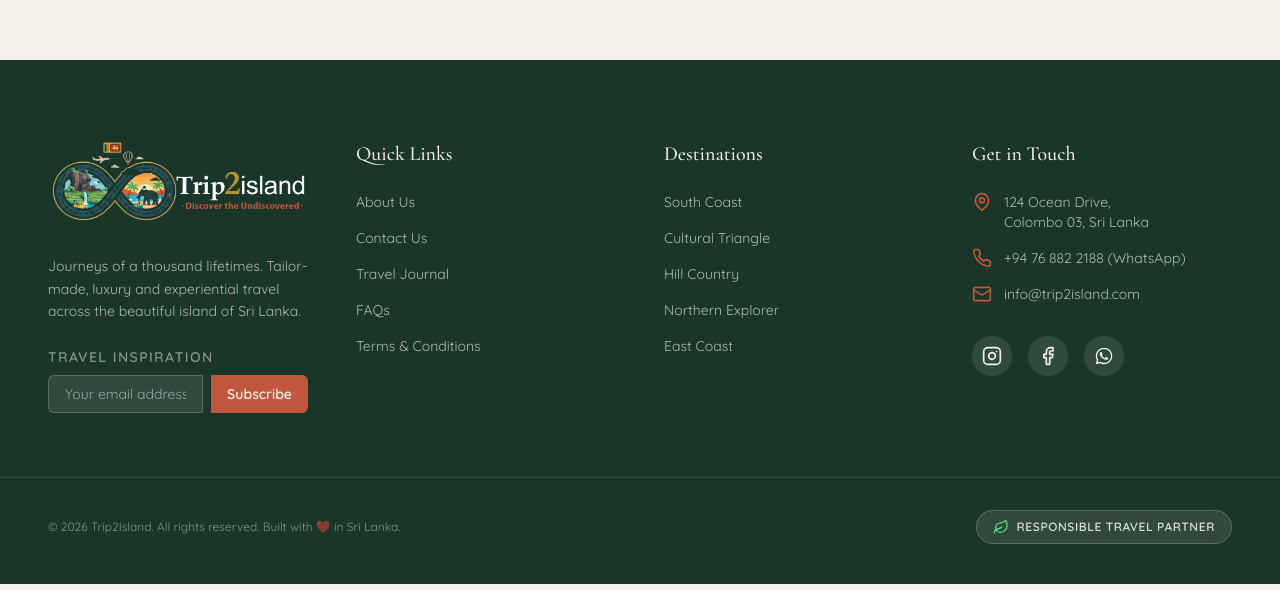
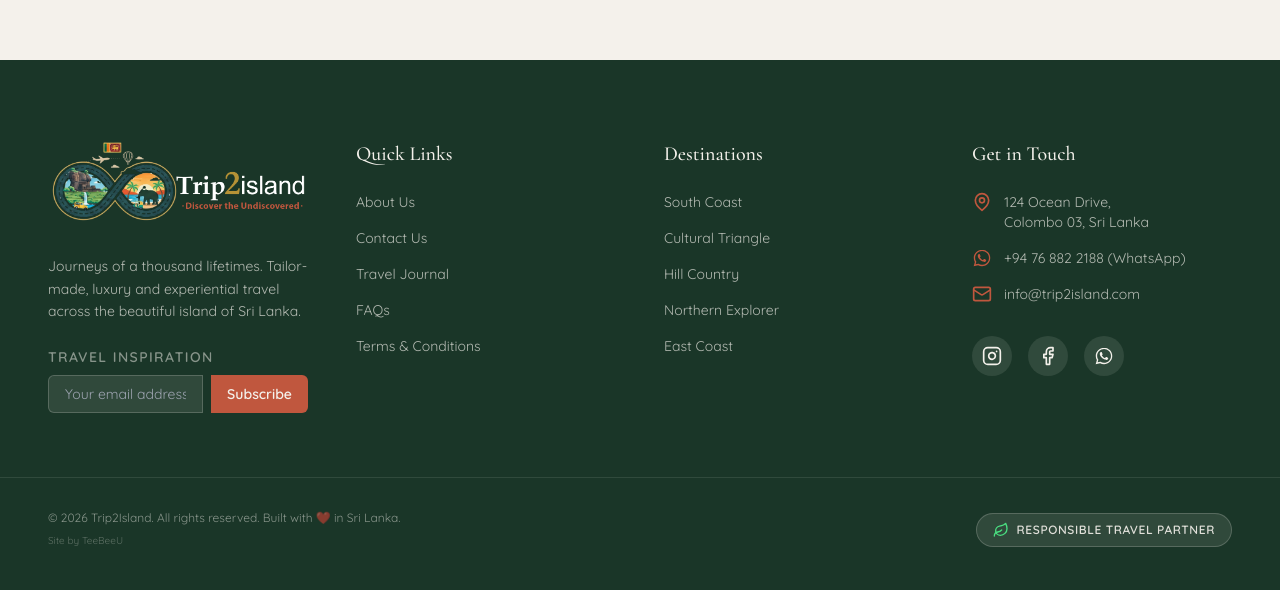
Before and after one commit to Aathif-M/trip-2-island, a React (Vite) app: page /trip-2-island/experiences in a window 1280 px wide. Shown: the part 10916-11506 px from the top of the page. Built offline with nearby package versions, Linux system fonts and the light colour scheme.

Commit message:
Update footer signature and add WhatsApp contact info

```diff
--- a/src/components/Layout/Footer.jsx
+++ b/src/components/Layout/Footer.jsx
@@ -55,8 +55,10 @@ export default function Footer() {
                         <p>124 Ocean Drive,<br />Colombo 03, Sri Lanka</p>
                     </div>
                     <div className="flex items-center gap-3 text-sand/70 text-sm">
-                        <Phone className="w-5 h-5 shrink-0 text-accent" />
-                        <a href="tel:+94768822188" className="hover:text-accent transition-colors">+94 76 882 2188 (WhatsApp)</a>
+                        <svg xmlns="http://www.w3.org/2000/svg" width="24" height="24" viewBox="0 0 24 24" fill="currentColor" stroke="none" className="w-5 h-5 shrink-0 text-accent">
+                            <path d="M12.01 2.014c-5.46 0-9.894 4.435-9.894 9.898 0 1.745.454 3.447 1.32 4.945L2 22l5.312-1.393a9.88 9.88 0 0 0 4.698 1.18h.004c5.46 0 9.89-4.437 9.89-9.9 0-2.65-1.03-5.138-2.905-7.01-1.874-1.872-4.364-2.903-7.016-2.903l.027.04zM12.01 20.15h-.002c-1.478 0-2.926-.396-4.195-1.15l-.3-.178-3.12.82.833-3.04-.195-.31c-.825-1.31-1.26-2.825-1.26-4.382 0-4.57 3.717-8.29 8.286-8.29 2.215 0 4.298.863 5.864 2.428 1.564 1.566 2.426 3.652 2.426 5.865-.002 4.57-3.718 8.287-8.286 8.287l-.05-.05zm4.542-6.198c-.25-.125-1.475-.728-1.704-.813-.23-.083-.396-.125-.562.125-.166.25-.644.813-.79.98-.146.166-.29.187-.54.062-.25-.125-1.053-.388-2.006-1.24-.74-.66-1.24-1.474-1.385-1.724-.145-.25-.015-.386.11-.51.11-.11.25-.29.375-.436.125-.145.166-.25.25-.416.083-.166.04-.312-.02-.437-.063-.125-.563-1.353-.77-1.85-.2-.486-.405-.42-.562-.428-.146-.007-.312-.007-.478-.007s-.436.062-.665.312c-.23.25-.873.853-.873 2.08 0 1.228.894 2.416 1.02 2.583.125.166 1.76 2.686 4.266 3.766 2.056.885 2.544.75 2.98.667.436-.083 1.474-.604 1.682-1.187.208-.583.208-1.082.146-1.187-.063-.105-.23-.167-.48-.292h.002z" />
+                        </svg>
+                        <a href="https://wa.me/94768822188?text=Hello%20Trip2Island%2C%20I%20would%20like%20to%20inquire%20about%20a%20tour." target="_blank" rel="noopener noreferrer" className="hover:text-accent transition-colors">+94 76 882 2188 (WhatsApp)</a>
                     </div>
                     <div className="flex items-center gap-3 text-sand/70 text-sm">
                         <Mail className="w-5 h-5 shrink-0 text-accent" />
@@ -83,9 +85,14 @@ export default function Footer() {
             </div>
 
             <div className="container mx-auto px-6 lg:px-12 mt-16 pt-8 border-t border-sand/10 flex flex-col md:flex-row justify-between items-center gap-4">
-                <p className="text-sand/50 text-xs text-center md:text-left">
-                    &copy; {new Date().getFullYear()} Trip2Island. All rights reserved. Built with ❤️ in Sri Lanka.
-                </p>
+                <div className="text-center md:text-left">
+                    <p className="text-sand/50 text-xs">
+                        &copy; {new Date().getFullYear()} Trip2Island. All rights reserved. Built with ❤️ in Sri Lanka.
+                    </p>
+                    <span className="text-sand/30 text-[10px] mt-1 inline-block">
+                        Site by TeeBeeU
+                    </span>
+                </div>
                 <div className="flex items-center gap-2 bg-sand/10 px-4 py-2 rounded-full border border-sand/20">
                     <Leaf className="w-4 h-4 text-green-400" />
                     <span className="text-xs font-semibold text-sand/90 tracking-wider">RESPONSIBLE TRAVEL PARTNER</span>
```
